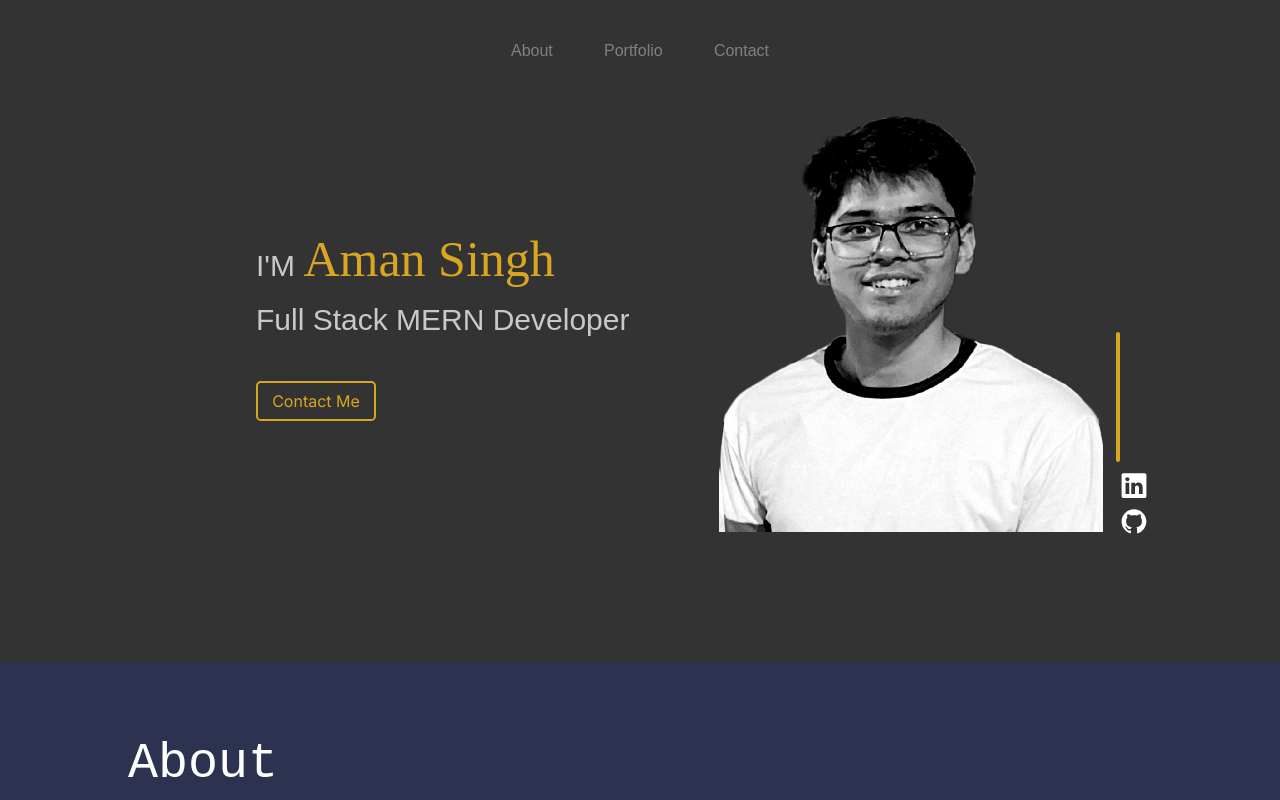
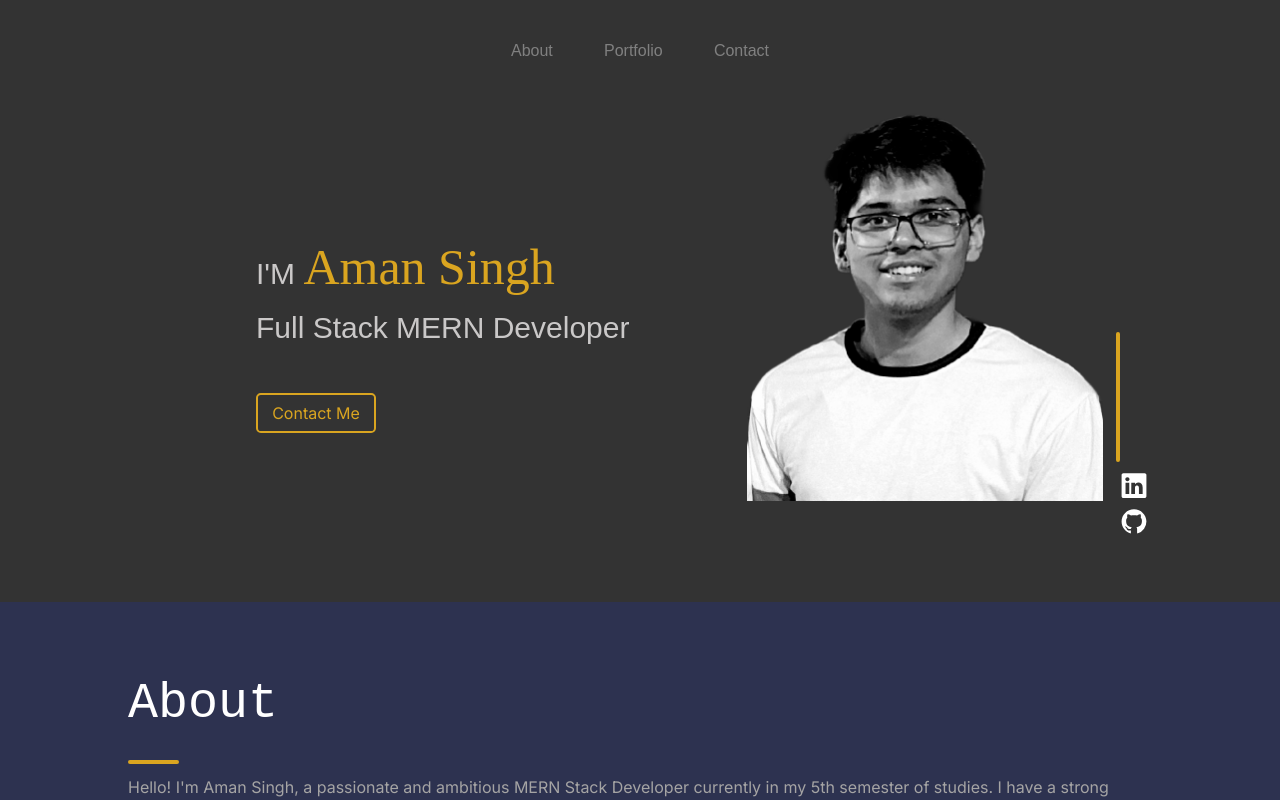
Before and after one commit to Aman8244/New-Portfolio, a Next.js app: page / in a window 1280 px wide. Shown: the top 800 px of the page. Built offline with nearby package versions, Linux system fonts and the light colour scheme.

Commit message:
added responsive design

```diff
--- a/app/globals.css
+++ b/app/globals.css
@@ -287,11 +287,11 @@
     .home-section {
         display: flex;
         flex-direction: row;
-        height: 560px;
+        height: 500px;
     }
 
     .intro {
-        width: 65%;
+        width: 75%;
         margin: 0% 5% 0% 20%;
         word-wrap: break-word;
     }
```
